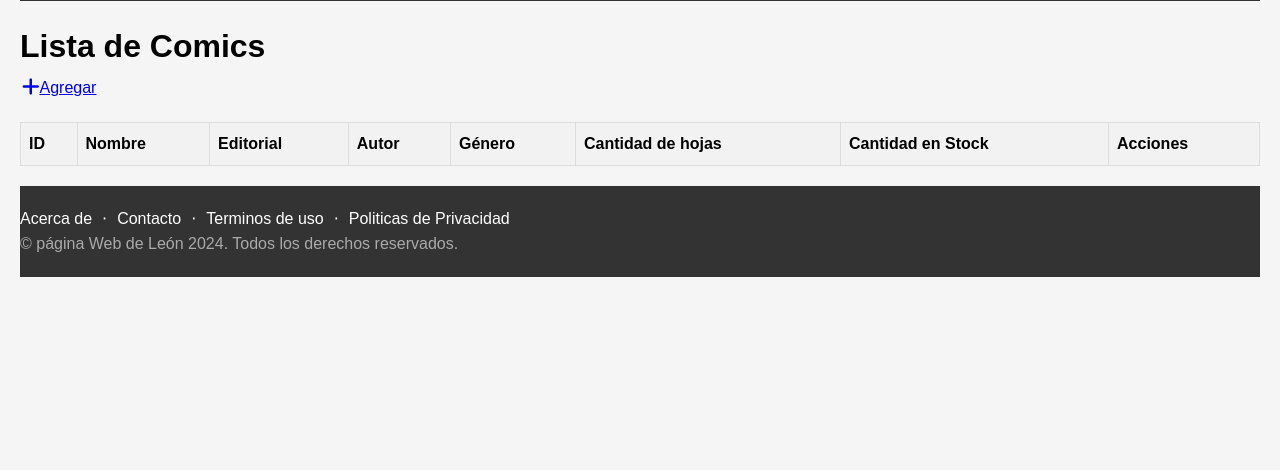
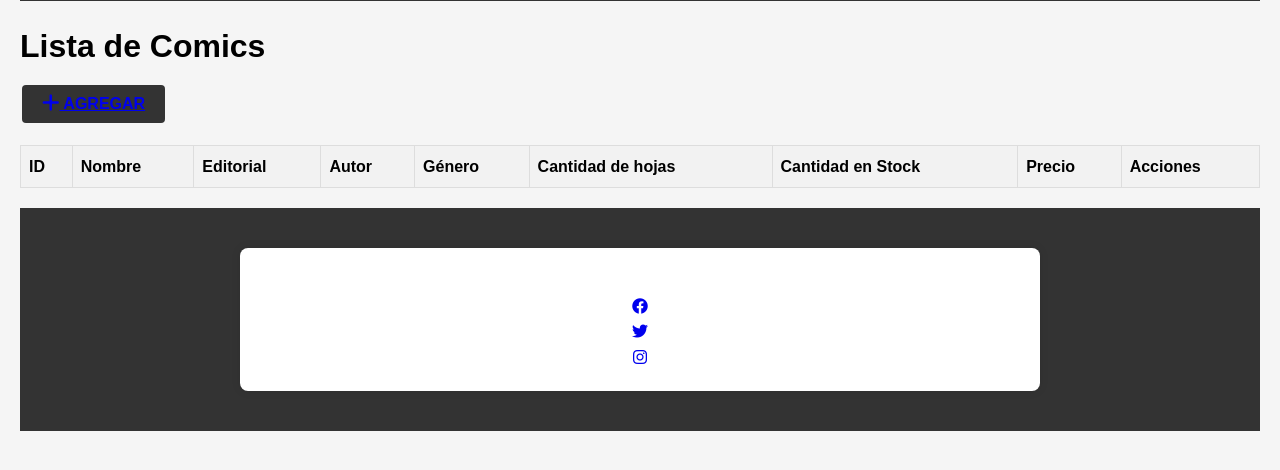
Before and after one commit to leon-cs02/Proyecto, a Django app: page /comics/ in a window 1280 px wide. Shown: the part 77-547 px from the top of the page. Run offline with Django 5.2, Linux system fonts and the light colour scheme; data that the repository does not hold is empty; parts of the project's set-up code (start-up, migrations or seed data) failed here and were passed over.

Commit message:
CRUD Añadido

```diff
--- a/local_mangas/gestion/forms.py
+++ b/local_mangas/gestion/forms.py
@@ -8,6 +8,7 @@ class MangasForm(forms.Form):
     demografia = forms.CharField(max_length=150, required=True)
     cantidad_stock = forms.IntegerField(required=True, label="Cantidad en Stock")
     cantidad_hojas = forms.IntegerField(required=True, label="Cantidad de hojas")
+    precio = forms.IntegerField(required=True, label="Precio")
 
 class ComicsForm(forms.Form):
     nombre = forms.CharField(max_length=150, required=True, label="Nombre del Comic")
@@ -16,6 +17,7 @@ class ComicsForm(forms.Form):
     genero = forms.CharField(max_length=150, required=True)
     cantidad_stock = forms.IntegerField(required=True, label="Cantidad en Stock")
     cantidad_hojas = forms.IntegerField(required=True, label="Cantidad de hojas")
+    precio = forms.IntegerField(required=True, label="Precio")
 
 class LibrosForm(forms.Form):
     nombre = forms.CharField(max_length=150, required=True, label="Nombre del Libro")
@@ -24,3 +26,4 @@ class LibrosForm(forms.Form):
     genero = forms.CharField(max_length=150, required=True)
     cantidad_stock = forms.IntegerField(required=True, label="Cantidad en Stock")
     cantidad_hojas = forms.IntegerField(required=True, label="Cantidad de hojas")
+    precio = forms.IntegerField(required=True, label="Precio")
--- a/local_mangas/gestion/models.py
+++ b/local_mangas/gestion/models.py
@@ -9,6 +9,7 @@ class Mangas(models.Model):
     demografia = models.CharField(max_length=150)
     cantidad_stock = models.IntegerField()
     cantidad_hojas = models.IntegerField()
+    precio = models.IntegerField()
 
     def __str__(self):
         return f"{self.nombre}"
@@ -21,6 +22,7 @@ class Libros(models.Model):
     genero = models.CharField(max_length=150)
     cantidad_stock = models.IntegerField()
     cantidad_hojas = models.IntegerField()
+    precio = models.IntegerField()
 
     def __str__(self):
         return f"{self.nombre}"
@@ -32,6 +34,7 @@ class Comics(models.Model):
     genero = models.CharField(max_length=150)
     cantidad_stock = models.IntegerField()
     cantidad_hojas = models.IntegerField()
+    precio = models.IntegerField()
 
     def __str__(self):
         return f"{self.nombre}"
--- a/local_mangas/gestion/templates/cd_html/buscarLibros.html
+++ b/local_mangas/gestion/templates/gestion/buscarLibros.html
@@ -1,4 +1,4 @@
-{% extends 'cd_html/index.html' %}
+{% extends 'gestion/index.html' %}
 
 {% block titulo %}
 <title>Buscar Libros</title>
--- a/local_mangas/gestion/templates/cd_html/buscarMangas.html
+++ b/local_mangas/gestion/templates/gestion/buscarMangas.html
@@ -1,4 +1,4 @@
-{% extends 'cd_html/index.html' %}
+{% extends 'gestion/index.html' %}
 
 {% block titulo %}
 <title>Buscar Mangas</title>
--- a/local_mangas/gestion/templates/cd_html/libros.html
+++ b/local_mangas/gestion/templates/gestion/comics_list.html
@@ -1,16 +1,17 @@
-{% extends 'cd_html/index.html' %}
+{% extends 'gestion/index.html' %}
 
 {% block titulo %}
-<title>Libros</title>
+<title>Comics</title>
 {% endblock titulo %}
 
 {% block contenido %}
+
 <div class="lista_mangas">
-    <h1>Lista de Libros</h1>
+    <h1>Lista de Comics</h1>
     <table>
         <tr>
             <td>
-                <a href="{% url 'librosForm' %}" class="btn btn-primary btn-sm"> <i class="fa fa-plus fa-lg" title="agregar"> </i>Agregar</a>
+                <button class="btn_agregar_mangas"><a href="{% url 'comicsCreate' %}"><i class="fa fa-plus fa-lg" title="agregar"></i> Agregar</a></button>
             </td>
         </tr>
     </table>
@@ -24,11 +25,12 @@
                 <th>Género</th>
                 <th>Cantidad de hojas</th>
                 <th>Cantidad en Stock</th>
+                <th>Precio</th>
                 <th>Acciones</th>
             </tr>
         </thead>
         <tbody>
-            {% for libro in libros %}
+            {% for libro in comics_list %}
             <tr>
                 <td>{{ libro.id }}</td>
                 <td>{{ libro.nombre }}</td>
@@ -37,9 +39,10 @@
                 <td>{{ libro.genero }}</td>
                 <td>{{ libro.cantidad_hojas }}</td>
                 <td>{{ libro.cantidad_stock }}</td>
+                <td>{{ libro.precio }}</td>
                 <td>
-                    <a href="{% url 'librosMod' libro.id %}" class="btn btn-primary" style="--bs-btn-padding-y: .25rem; --bs-btn-padding-x: .5rem; --bs-btn-font-size: .75rem;"><i class="fa fa-edit fa-sm" title="Edit Record"></i></a>
-                    <a href="{% url 'librosDel' libro.id %}" class="btn btn-danger" style="--bs-btn-padding-y: .25rem; --bs-btn-padding-x: .5rem; --bs-btn-font-size: .75rem;"><i class="fa fa-trash fa-sm" title="Delete Record"></i></a>
+                    <a href="{%  url 'comicsUpdate' libro.id %}" class="btn btn-primary" style="--bs-btn-padding-y: .25rem; --bs-btn-padding-x: .5rem; --bs-btn-font-size: .75rem;"><i class="fa fa-edit fa-sm" title="Edit Record"></i></a>
+                    <a href="{%  url 'comicsDelete' libro.id %}" class="btn btn-danger" style="--bs-btn-padding-y: .25rem; --bs-btn-padding-x: .5rem; --bs-btn-font-size: .75rem;"><i class="fa fa-trash fa-sm" title="Delete Record"></i></a>
                 </td>
             </tr>
             {% endfor %}
--- a/local_mangas/gestion/templates/cd_html/index.html
+++ b/local_mangas/gestion/templates/gestion/index.html
@@ -44,36 +44,16 @@
 
 
     <footer class="footer">
-        <div class="container-footer">
-            <div class="row">
-                <div class="col-lg-6 h-100 text-center text-lg-start my-auto">
-                    <ul class="list-inline mb-2">
-                        <li class="list-inline-item"><a href="#!">Acerca de</a></li>
-                        <li class="list-inline-item">⋅</li>
-                        <li class="list-inline-item"><a href="#!">Contacto</a></li>
-                        <li class="list-inline-item">⋅</li>
-                        <li class="list-inline-item"><a href="#!">Terminos de uso</a></li>
-                        <li class="list-inline-item">⋅</li>
-                        <li class="list-inline-item"><a href="#!">Politicas de Privacidad</a></li>
-                    </ul>
-                    <p class="text-muted small mb-4 mb-lg-0">&copy; página Web de León 2024. Todos los derechos reservados.</p>
-                </div>
-                <div class="col-lg-6 h-100 text-center text-lg-end my-auto">
-                    <ul class="list-inline mb-0">
-                        <li class="list-inline-item me-4">
-                            <a href="#!"><i class="bi-facebook fs-3"></i></a>
-                        </li>
-                        <li class="list-inline-item me-4">
-                            <a href="#!"><i class="bi-twitter fs-3"></i></a>
-                        </li>
-                        <li class="list-inline-item">
-                            <a href="#!"><i class="bi-instagram fs-3"></i></a>
-                        </li>
-                    </ul>
-                </div>
-            </div>
+        <div class="container">
+            <p>&copy; 2024 Tienda de Mangas y Comics. Todos los derechos reservados.</p>
+            <ul class="redes-sociales">
+                <li><a href="#!"><i class="fab fa-facebook"></i></a></li>
+                <li><a href="#!"><i class="fab fa-twitter"></i></a></li>
+                <li><a href="#!"><i class="fab fa-instagram"></i></a></li>
+            </ul>
         </div>
     </footer>
 
+
     </body>
 </html>
--- a/local_mangas/gestion/templates/cd_html/comics.html
+++ b/local_mangas/gestion/templates/gestion/libros.html
@@ -1,17 +1,16 @@
-{% extends 'cd_html/index.html' %}
+{% extends 'gestion/index.html' %}
 
 {% block titulo %}
-<title>Comics</title>
+<title>Libros</title>
 {% endblock titulo %}
 
 {% block contenido %}
-
 <div class="lista_mangas">
-    <h1>Lista de Comics</h1>
+    <h1>Lista de Libros</h1>
     <table>
         <tr>
             <td>
-                <a href="{% url 'comicsForm' %}" class="btn btn-primary btn-sm"> <i class="fa fa-plus fa-lg" title="agregar"> </i>Agregar</a>
+                <a href="{% url 'librosForm' %}" class="btn btn-primary btn-sm"> <i class="fa fa-plus fa-lg" title="agregar"> </i>Agregar</a>
             </td>
         </tr>
     </table>
@@ -25,11 +24,12 @@
                 <th>Género</th>
                 <th>Cantidad de hojas</th>
                 <th>Cantidad en Stock</th>
+                <th>Precio</th>
                 <th>Acciones</th>
             </tr>
         </thead>
         <tbody>
-            {% for libro in comics %}
+            {% for libro in libros %}
             <tr>
                 <td>{{ libro.id }}</td>
                 <td>{{ libro.nombre }}</td>
@@ -38,9 +38,10 @@
                 <td>{{ libro.genero }}</td>
                 <td>{{ libro.cantidad_hojas }}</td>
                 <td>{{ libro.cantidad_stock }}</td>
+                <td>{{ libro.precio }}</td>
                 <td>
-                    <a href="{% url 'comicsMod' libro.id %}" class="btn btn-primary" style="--bs-btn-padding-y: .25rem; --bs-btn-padding-x: .5rem; --bs-btn-font-size: .75rem;"><i class="fa fa-edit fa-sm" title="Edit Record"></i></a>
-                    <a href="{% url 'comicsDel' libro.id %}" class="btn btn-danger" style="--bs-btn-padding-y: .25rem; --bs-btn-padding-x: .5rem; --bs-btn-font-size: .75rem;"><i class="fa fa-trash fa-sm" title="Delete Record"></i></a>
+                    <a href="{% url 'librosMod' libro.id %}" class="btn btn-primary" style="--bs-btn-padding-y: .25rem; --bs-btn-padding-x: .5rem; --bs-btn-font-size: .75rem;"><i class="fa fa-edit fa-sm" title="Edit Record"></i></a>
+                    <a href="{% url 'librosDel' libro.id %}" class="btn btn-danger" style="--bs-btn-padding-y: .25rem; --bs-btn-padding-x: .5rem; --bs-btn-font-size: .75rem;"><i class="fa fa-trash fa-sm" title="Delete Record"></i></a>
                 </td>
             </tr>
             {% endfor %}
--- a/local_mangas/gestion/templates/cd_html/comicsForm.html
+++ b/local_mangas/gestion/templates/gestion/librosForm.html
@@ -1,14 +1,14 @@
-{% extends 'cd_html/index.html' %}
+{% extends 'gestion/index.html' %}
 
 {% block titulo %}
-<title>Ingresar Comics</title>
+<title>Ingresar Libros</title>
 {% endblock titulo %}
 
 {% block contenido %}
 
 <div class="container">
 
-    <h1>Ingresar cómics al sistema</h1>
+    <h1>Ingresar libros al sistema</h1>
     <form action="" method="post">
         {% csrf_token %}
         <div class="form-group">
--- a/local_mangas/gestion/templates/cd_html/mangas.html
+++ b/local_mangas/gestion/templates/gestion/mangas.html
@@ -1,4 +1,4 @@
-{% extends 'cd_html/index.html' %}
+{% extends 'gestion/index.html' %}
 
 {% block titulo %}
 <title>Mangas</title>
@@ -26,6 +26,7 @@
                 <th>Demografía</th>
                 <th>Cantidad de hojas</th>
                 <th>Cantidad en Stock</th>
+                <th>Precio</th>
                 <th>Acciones</th>
             </tr>
         </thead>
@@ -40,6 +41,7 @@
                 <td>{{ manga.demografia }}</td>
                 <td>{{ manga.cantidad_hojas }}</td>
                 <td>{{ manga.cantidad_stock }}</td>
+                <td>{{ manga.precio }}</td>
                 <td>
                     <a href="{% url 'mangasMod' manga.id %}" class="btn btn-primary" style="--bs-btn-padding-y: .25rem; --bs-btn-padding-x: .5rem; --bs-btn-font-size: .75rem;"><i class="fa fa-edit fa-sm" title="Edit Record"></i></a>
                     <a href="{% url 'mangasDel' manga.id %}" class="btn btn-danger" style="--bs-btn-padding-y: .25rem; --bs-btn-padding-x: .5rem; --bs-btn-font-size: .75rem;"><i class="fa fa-trash fa-sm" title="Delete Record"></i></a>
--- a/local_mangas/gestion/templates/cd_html/mangasForm.html
+++ b/local_mangas/gestion/templates/gestion/mangasForm.html
@@ -1,4 +1,4 @@
-{% extends 'cd_html/index.html' %}
+{% extends 'gestion/index.html' %}
 
 {% block titulo %}
 <title>Ingresar Mangas</title>
--- a/local_mangas/gestion/templates/cd_html/usuarios.html
+++ b/local_mangas/gestion/templates/gestion/usuarios.html
@@ -1,4 +1,4 @@
-{% extends 'cd_html/index.html' %}
+{% extends 'gestion/index.html' %}
 
 
 {% block titulo %}
--- a/local_mangas/gestion/urls.py
+++ b/local_mangas/gestion/urls.py
@@ -4,27 +4,30 @@ from gestion.views import *
 urlpatterns = [
     #pagina principal
     path('', index, name="index"),
+    path('usuarios/', usuarios, name="usuarios"),
+
+    #Mangas:
+
     path('mangas/', mangas, name="mangas"),
-    path('comics/', comics, name="comics"),
-    path('libros/', libros, name="libros"),
-    path('usuarios/', usuarios, name="usuarios"),
-    #Formularios
     path('mangasForm/', mangasForm, name="mangasForm"),
-    path('comicsForm/', comicsForm, name="comicsForm"),
-    path('librosForm/', librosForm, name="librosForm"),
-    #Buscar
     path('buscarMangas/', buscarMangas, name="buscarMangas"),
     path('encontrarMangas/', encontrarMangas, name="encontrarMangas"),
-    path('buscarComics/', buscarComics, name="buscarComics"),
-    path('encontrarComics/', encontrarComics, name="encontrarComics"),
+    path('mangasMod/<id_mangas>/', mangasMod, name="mangasMod"),
+    path('mangasDel/<id_mangas>/', mangasDel, name="mangasDel"),
+
+    #Libros:
+
+    path('libros/', libros, name="libros"),
+    path('librosForm/', librosForm, name="librosForm"),
     path('buscarLibros/', buscarLibros, name="buscarLibros"),
     path('encontrarLibros/', encontrarLibros, name="encontrarLibros"),
-    #Actualizar:
-    path('mangasMod/<id_mangas>/', mangasMod, name="mangasMod"),
-    path('comicsMod/<id_comics>/', comicsMod, name="comicsMod"),
     path('librosMod/<id_libros>/', librosMod, name="librosMod"),
-    #Borrar:
-    path('mangasDel/<id_mangas>/', mangasDel, name="mangasDel"),
-    path('comicsDel/<id_comics>/', comicsDel, name="comicsDel"),
     path('librosDel/<id_libros>/', librosDel, name="librosDel"),
+
+    #Comics:
+    path('comics/', ComicsView.as_view(), name="comics"),
+    path('comicsCreate/', ComicsCreate.as_view(), name="comicsCreate"),
+    path('comicsUpdate/<int:pk>/', ComicsUpdate.as_view(), name="comicsUpdate"),
+    path('comicsDelete/<int:pk>/', ComicsDelete.as_view(), name="comicsDelete"),
+
 ]
--- a/local_mangas/gestion/views.py
+++ b/local_mangas/gestion/views.py
@@ -1,5 +1,7 @@
 from django.shortcuts import render
 from gestion.models import *
+from django.urls import reverse_lazy
+from django.views.generic import CreateView, ListView, DeleteView, FormView, UpdateView
 
 # Métodos para visualizar en la página los html
 
@@ -11,7 +13,7 @@ def index(request):
     contexto = {
 
     }
-    return render(request, 'cd_html/index.html', contexto)
+    return render(request, 'gestion/index.html', contexto)
 
 
 #------------------------------------------------------------------------------------------------------------
@@ -22,7 +24,7 @@ def mangas(request):
     contexto = {
         "mangas": Mangas.objects.all()
     }
-    return render(request, 'cd_html/mangas.html', contexto)
+    return render(request, 'gestion/mangas.html', contexto)
 
 #Form del Manga
 
@@ -37,18 +39,19 @@ def mangasForm(request):
             form_demografia = miForm.cleaned_data.get("demografia")
             form_cantidad_stock = miForm.cleaned_data.get("cantidad_stock")
             form_cantidad_hojas = miForm.cleaned_data.get("cantidad_hojas")
-            mangas = Mangas(nombre=form_nombre, tomo=form_tomo, editorial=form_editorial, autor=form_autor, demografia=form_demografia, cantidad_stock=form_cantidad_stock, cantidad_hojas = form_cantidad_hojas)
+            form_precio = miForm.cleaned_data.get("precio")
+            mangas = Mangas(nombre=form_nombre, tomo=form_tomo, editorial=form_editorial, autor=form_autor, demografia=form_demografia, cantidad_stock=form_cantidad_stock, cantidad_hojas = form_cantidad_hojas, precio = form_precio)
             mangas.save()
             contexto = {"mangas": Mangas.objects.all()}
-            return render(request,"cd_html/mangas.html", contexto)
+            return render(request,"gestion/mangas.html", contexto)
     else:
         miForm = MangasForm()
-    return render(request, "cd_html/mangasForm.html", {"form": miForm})
+    return render(request, "gestion/mangasForm.html", {"form": miForm})
 
 #Buscar y encontrar del Manga:
 
 def buscarMangas(request):
-    return render(request, "cd_html/buscarMangas.html")
+    return render(request, "gestion/buscarMangas.html")
 
 def encontrarMangas(request):
     if request.GET["buscar"]:
@@ -57,7 +60,7 @@ def encontrarMangas(request):
         contexto = {"mangas": mangas}
     else:
         contexto = {"mangas": Mangas.objects.all()}
-    return render(request, "cd_html/mangas.html", contexto)
+    return render(request, "gestion/mangas.html", contexto)
 
 #Modificar Mangas
 
@@ -73,9 +76,10 @@ def mangasMod(request, id_mangas):
             mangas.demografia = miForm.cleaned_data.get("demografia")
             mangas.cantidad_stock = miForm.cleaned_data.get("cantidad_stock")
             mangas.cantidad_hojas = miForm.cleaned_data.get("cantidad_hojas")
+            mangas.precio = miForm.cleaned_data.get("precio")
             mangas.save()
             contexto = {"mangas": Mangas.objects.all()}
-            return render(request,"cd_html/mangas.html", contexto)
+            return render(request,"gestion/mangas.html", contexto)
     else:
         miForm = MangasForm(initial={"nombre": mangas.nombre,
                                      "tomo": mangas.tomo ,
@@ -83,9 +87,10 @@ def mangasMod(request, id_mangas):
                                      "autor": mangas.autor,
                                      "demografia": mangas.demografia,
                                      "cantidad_stock": mangas.cantidad_stock,
-                                     "cantidad_hojas": mangas.cantidad_hojas})
+                                     "cantidad_hojas": mangas.cantidad_hojas,
+                                     "precio": mangas.precio})
 
-    return render(request, "cd_html/mangasForm.html", {"form": miForm})
+    return render(request, "gestion/mangasForm.html", {"form": miForm})
 
 #Borrar Mangas:
 
@@ -93,85 +98,28 @@ def mangasDel(request, id_mangas):
     mangas = Mangas.objects.get(id=id_mangas)
     mangas.delete()
     contexto = {"mangas": Mangas.objects.all()}
-    return render(request,"cd_html/mangas.html", contexto)
+    return render(request,"gestion/mangas.html", contexto)
 
 #------------------------------------------------------------------------------------------------------------
 
 #Métodos pertenecientes al Model Cómics:
 
-def comics(request):
-    contexto = {
-        "comics": Comics.objects.all()
-    }
-    return render(request, 'cd_html/comics.html', contexto)
+class ComicsView(ListView):
+    model = Comics
 
-#Form de los cómics:
+class ComicsCreate(CreateView):
+    model = Comics
+    fields = ["nombre","editorial","autor","genero","cantidad_stock","cantidad_hojas","precio"]
+    success_url = reverse_lazy("comics")
 
-def comicsForm(request):
-    if request.method == "POST":
-        miForm = ComicsForm(request.POST)
-        if miForm.is_valid():
-            form_nombre = miForm.cleaned_data.get("nombre")
-            form_editorial = miForm.cleaned_data.get("editorial")
-            form_autor = miForm.cleaned_data.get("autor")
-            form_genero = miForm.cleaned_data.get("genero")
-            form_cantidad_stock = miForm.cleaned_data.get("cantidad_stock")
-            form_cantidad_hojas = miForm.cleaned_data.get("cantidad_hojas")
-            comics = Comics(nombre=form_nombre, editorial=form_editorial, autor=form_autor, genero=form_genero, cantidad_stock=form_cantidad_stock, cantidad_hojas = form_cantidad_hojas)
-            comics.save()
-            contexto = {"comics": Comics.objects.all()}
-            return render(request,"cd_html/comics.html", contexto)
-    else:
-        miForm = ComicsForm()
-    return render(request, "cd_html/comicsForm.html", {"form": miForm})
+class ComicsUpdate(UpdateView):
+    model = Comics
+    fields = ["nombre","editorial","autor","genero","cantidad_stock","cantidad_hojas","precio"]
+    success_url = reverse_lazy("comics")
 
-#Buscar y encontrar de los Cómics:
-
-def buscarComics(request):
-    return render(request, "cd_html/buscarComics.html")
-
-def encontrarComics(request):
-    if request.GET["buscar"]:
-        patron = request.GET["buscar"]
-        comics = Comics.objects.filter(nombre__icontains=patron)
-        contexto = {"comics": comics}
-    else:
-        contexto = {"comics": Comics.objects.all()}
-    return render(request, "cd_html/comics.html", contexto)
-
-#Modificar Cómics:
-
-def comicsMod(request, id_comics):
-    comics = Comics.objects.get(id=id_comics)
-    if request.method == "POST":
-        miForm = ComicsForm(request.POST)
-        if miForm.is_valid():
-            comics.nombre = miForm.cleaned_data.get("nombre")
-            comics.editorial = miForm.cleaned_data.get("editorial")
-            comics.autor = miForm.cleaned_data.get("autor")
-            comics.genero = miForm.cleaned_data.get("genero")
-            comics.cantidad_stock = miForm.cleaned_data.get("cantidad_stock")
-            comics.cantidad_hojas = miForm.cleaned_data.get("cantidad_hojas")
-            comics.save()
-            contexto = {"comics": Comics.objects.all()}
-            return render(request,"cd_html/comics.html", contexto)
-    else:
-        miForm = ComicsForm(initial={"nombre": comics.nombre,
-                                     "editorial": comics.editorial,
-                                     "autor": comics.autor,
-                                     "genero": comics.genero,
-                                     "cantidad_stock": comics.cantidad_stock,
-                                     "cantidad_hojas": comics.cantidad_hojas})
-
-    return render(request, "cd_html/comicsForm.html", {"form": miForm})
-
-#Borrar Libros:
-
-def comicsDel(request, id_comics):
-    comics = Comics.objects.get(id=id_comics)
-    comics.delete()
-    contexto = {"comics": Comics.objects.all()}
-    return render(request,"cd_html/comics.html", contexto)
+class ComicsDelete(DeleteView):
+    model = Comics
+    success_url = reverse_lazy("comics")
 
 #------------------------------------------------------------------------------------------------------------
 
@@ -181,7 +129,7 @@ def libros(request):
     contexto = {
         "libros": Libros.objects.all()
     }
-    return render(request, 'cd_html/libros.html', contexto)
+    return render(request, 'gestion/libros.html', contexto)
 
 #Form de los Libros:
 
@@ -195,18 +143,19 @@ def librosForm(request):
             form_genero = miForm.cleaned_data.get("genero")
             form_cantidad_stock = miForm.cleaned_data.get("cantidad_stock")
             form_cantidad_hojas = miForm.cleaned_data.get("cantidad_hojas")
-            libros = Libros(nombre=form_nombre, editorial=form_editorial, autor=form_autor, genero=form_genero, cantidad_stock=form_cantidad_stock, cantidad_hojas = form_cantidad_hojas)
+            form_precio = miForm.cleaned_data.get("precio")
+            libros = Libros(nombre=form_nombre, editorial=form_editorial, autor=form_autor, genero=form_genero, cantidad_stock=form_cantidad_stock, cantidad_hojas = form_cantidad_hojas, precio = form_precio)
             libros.save()
             contexto = {"libros": Libros.objects.all()}
-            return render(request,"cd_html/libros.html", contexto)
+            return render(request,"gestion/libros.html", contexto)
     else:
         miForm = LibrosForm()
-    return render(request, "cd_html/librosForm.html", {"form": miForm})
+    return render(request, "gestion/librosForm.html", {"form": miForm})
 
 #Buscar y encontrar los Libros:
 
 def buscarLibros(request):
-    return render(request, "cd_html/buscarLibros.html")
+    return render(request, "gestion/buscarLibros.html")
 
 def encontrarLibros(request):
     if request.GET["buscar"]:
@@ -214,8 +163,8 @@ def encontrarLibros(request):
         libros = Libros.objects.filter(nombre__icontains=patron)
         contexto = {"libros": libros}
     else:
-        contexto = {"comics": Libros.objects.all()}
-    return render(request, "cd_html/libros.html", contexto)
+        contexto = {"libros": Libros.objects.all()}
+    return render(request, "gestion/libros.html", contexto)
 
 #Modificar Libros:
 
@@ -230,6 +179,7 @@ def librosMod(request, id_libros):
             libros.genero = miForm.cleaned_data.get("genero")
             libros.cantidad_stock = miForm.cleaned_data.get("cantidad_stock")
             libros.cantidad_hojas = miForm.cleaned_data.get("cantidad_hojas")
+            libros.precio = miForm.cleaned_data.get("precio")
             libros.save()
             contexto = {"libros": Libros.objects.all()}
             return render(request,"cd_html/libros.html", contexto)
@@ -239,9 +189,10 @@ def librosMod(request, id_libros):
                                      "autor": libros.autor,
                                      "genero": libros.genero,
                                      "cantidad_stock": libros.cantidad_stock,
-                                     "cantidad_hojas": libros.cantidad_hojas})
+                                     "cantidad_hojas": libros.cantidad_hojas,
+                                     "precio": libros.precio})
 
-    return render(request, "cd_html/librosForm.html", {"form": miForm})
+    return render(request, "gestion/librosForm.html", {"form": miForm})
 
 #Borrar Libros:
 
@@ -249,7 +200,7 @@ def librosDel(request, id_libros):
     libros = Libros.objects.get(id=id_libros)
     libros.delete()
     contexto = {"libros": Libros.objects.all()}
-    return render(request,"cd_html/libros.html", contexto)
+    return render(request,"gestion/libros.html", contexto)
 
 
 #------------------------------------------------------------------------------------------------------------
@@ -260,4 +211,4 @@ def usuarios(request):
     contexto = {
         "usuarios": Usuarios.objects.all()
     }
-    return render(request, 'cd_html/usuarios.html', contexto)
+    return render(request, 'gestion/usuarios.html', contexto)
```
Also changed, not shown: local_mangas/gestion/static/css/styles.css (+38 -0 lines), local_mangas/gestion/templates/cd_html/buscarComics.html (deleted, +0 -20 lines), local_mangas/gestion/templates/gestion/comics_confirm_delete.html (added, +21 -0 lines), local_mangas/gestion/templates/gestion/comics_form.html (renamed from local_mangas/gestion/templates/cd_html/librosForm.html, +6 -6 lines), local_mangas/gestion/migrations/0001_initial.py, local_mangas/gestion/migrations/0002_comics.py (deleted), local_mangas/stock_mangas.db.
